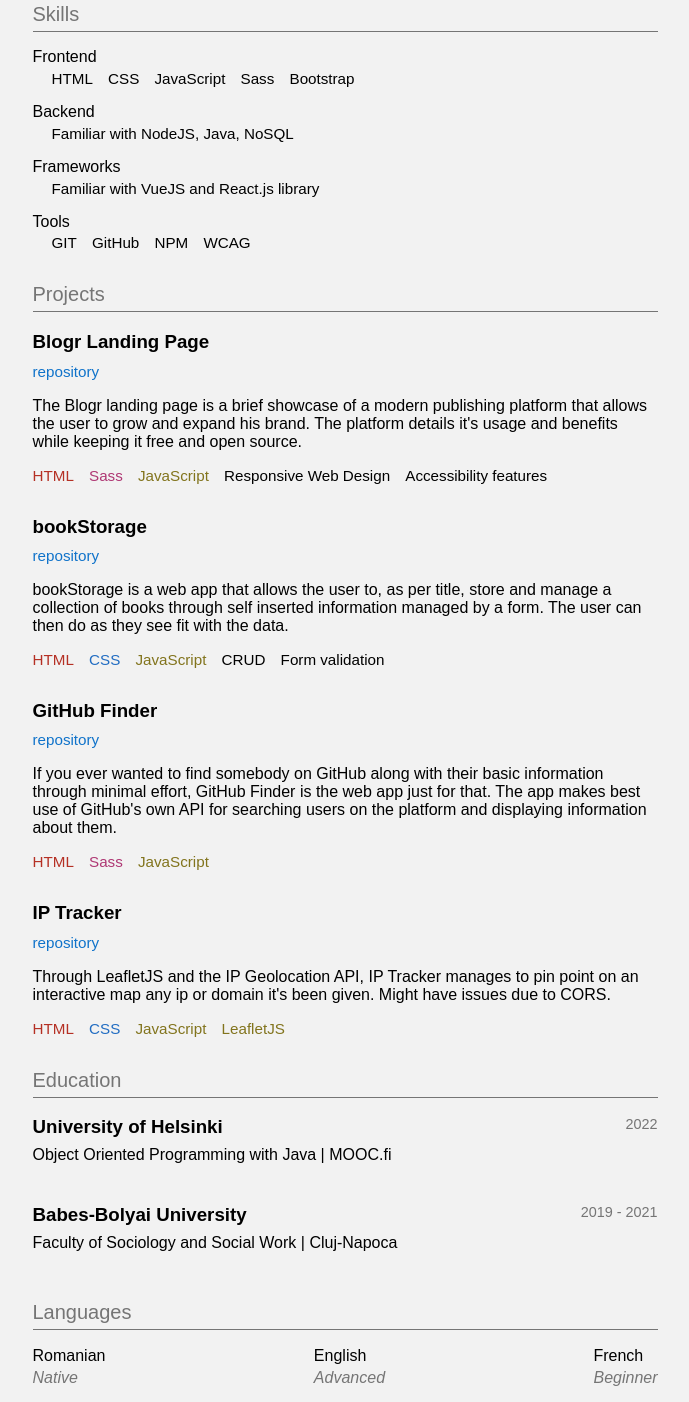
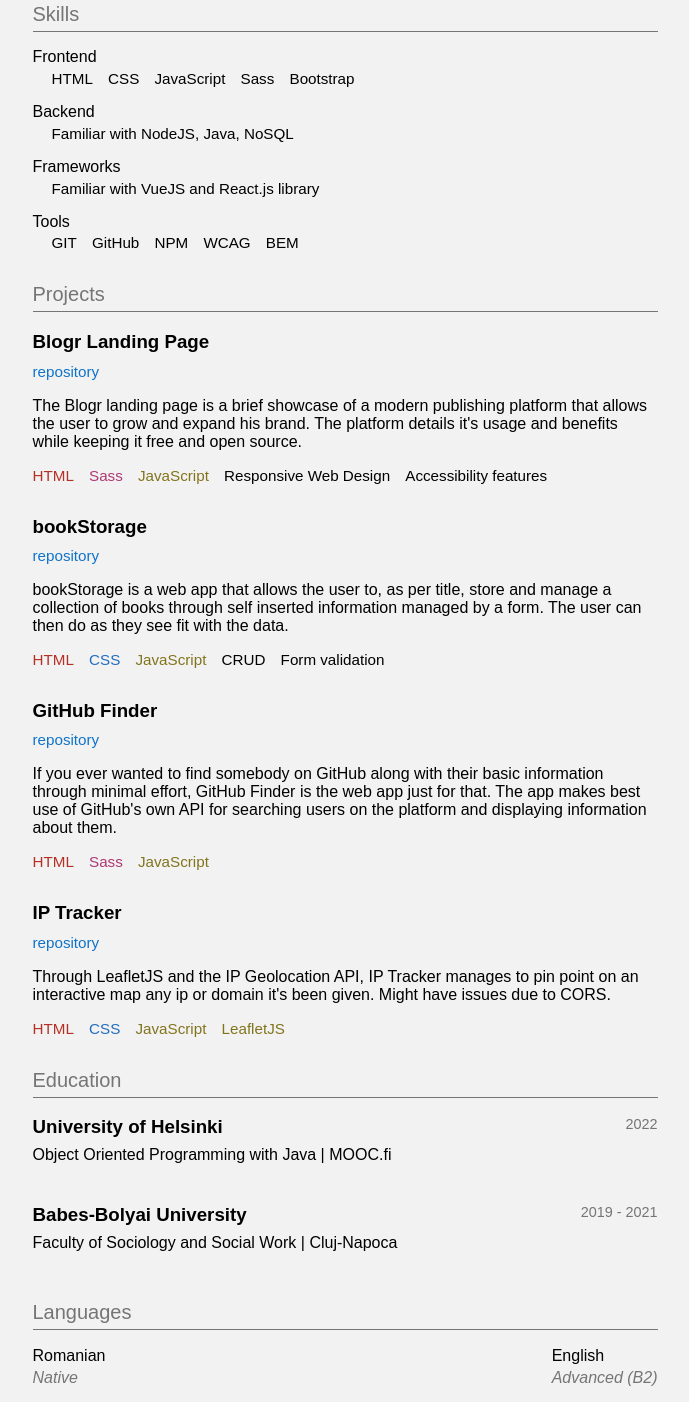
Before and after one commit to andreialexc30/resume, a plain HTML site: page index.html in a window 1280 px wide. Shown: the part 438-1840 px from the top of the page, without its empty margins (295-984 px from the left). Drawn offline with Linux system fonts and the light colour scheme.

Commit message:
Modified some information

```diff
--- a/index.html
+++ b/index.html
@@ -76,6 +76,7 @@
                             <li class="tools-list_item">GitHub</li>
                             <li class="tools-list_item">NPM</li>
                             <li class="tools-list_item">WCAG</li>
+                            <li class="tools-list_item">BEM</li>
                         </ul>
                     </div>
                 </div>
@@ -96,7 +97,7 @@
                 </div>
                 <div class="main-projects_personalproject">
                     <h3 class="project-title"><a href="https://andreialexc30.github.io/bookStorage" class="project" target="_blank">bookStorage</a></h3>
-                    <a href="https://andreialexc30.github.io/bookStorage" class="github_repo" terget="_blank">repository</a>
+                    <a href="https://github.com/andreialexc30/bookStorage" class="github_repo" terget="_blank">repository</a>
                     <p>bookStorage is a web app that allows the user to, as per title, store and manage a collection of books through self inserted information managed by a form. The user can then do as they see fit with the data.</p>
                     <ul class="project_stack">
                         <li class="stack-item html5">HTML</li>
@@ -148,11 +149,7 @@
                     </div>
                     <div class="main-languages">
                         English
-                        <span class="language-level">Advanced</span>
-                    </div>
-                    <div class="main-languages">
-                        French
-                        <span class="language-level">Beginner</span>
+                        <span class="language-level">Advanced (B2)</span>
                     </div>
                 </div>
             </section>
```
